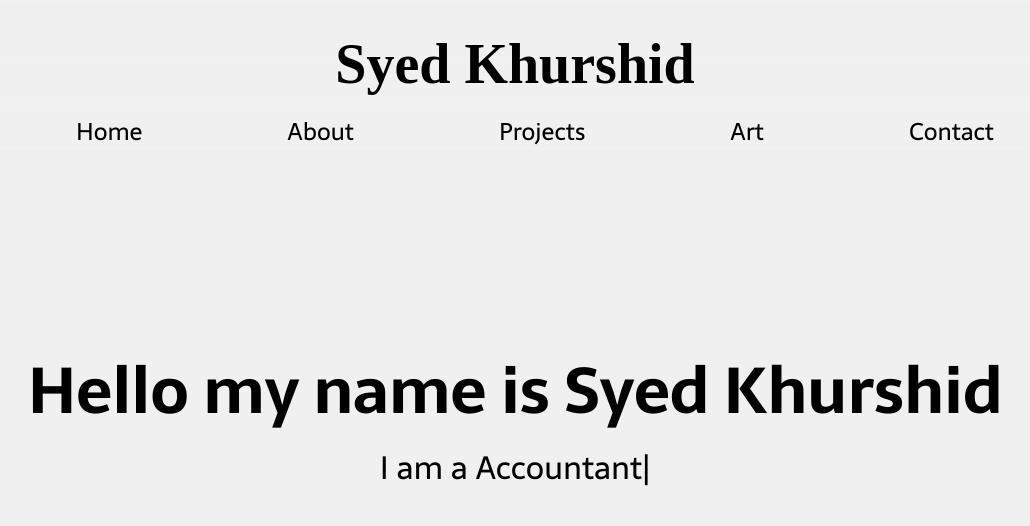
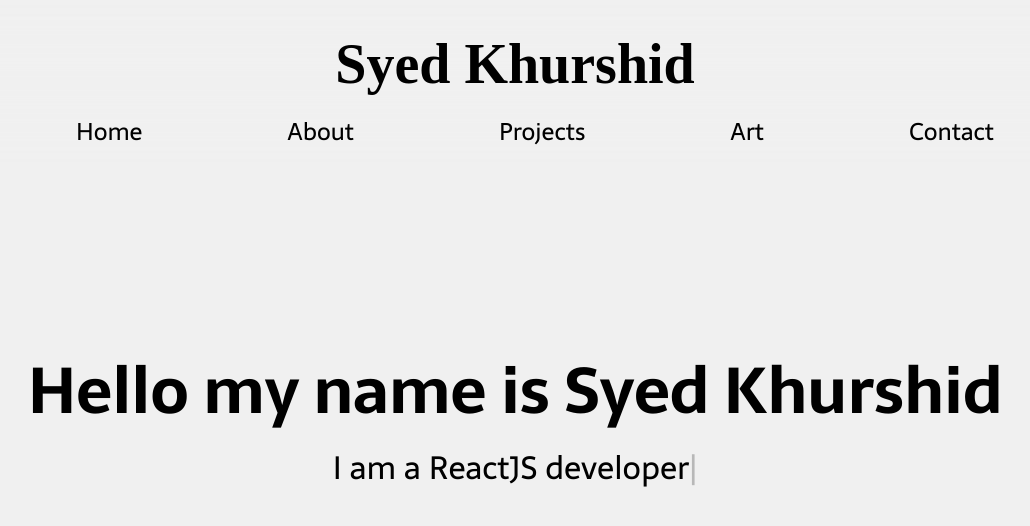
Before and after one commit to kurogosane1/siteupdated, a Next.js app: page / in a window 1280 px wide. Shown: the top 526 px of the page, without its empty margins (125-1155 px from the left). Built offline with nearby package versions, Linux system fonts and the light colour scheme; a web font is replaced by a local one.

Commit message:
made some finalizing touches

```diff
--- a/pages/index.js
+++ b/pages/index.js
@@ -9,7 +9,13 @@ let options;
 export default function Home() {
   useEffect(() => {
     options = {
-      strings: ["Full Stack Developer", "Accountant", "Artist", "Analyst"],
+      strings: [
+        "Full Stack Developer",
+        "ReactJS developer",
+        "Accountant",
+        "Analyst",
+        "Artist",
+      ],
       typeSpeed: 60,
       backSpeed: 60,
       loop: true,
--- a/styles/About.module.css
+++ b/styles/About.module.css
@@ -6,7 +6,7 @@
   flex-wrap: wrap;
   justify-content: space-evenly;
   align-items: center;
-  margin-top: 1rem;
+  margin-top: 7rem;
 }
 
 .aboutTitle {
--- a/styles/Navbar.module.css
+++ b/styles/Navbar.module.css
@@ -69,6 +69,7 @@
     backdrop-filter: blur(40px);
     margin-bottom: 1rem;
     list-style: none;
+    background: transparent;
   }
 
   .navcontainer {
```
